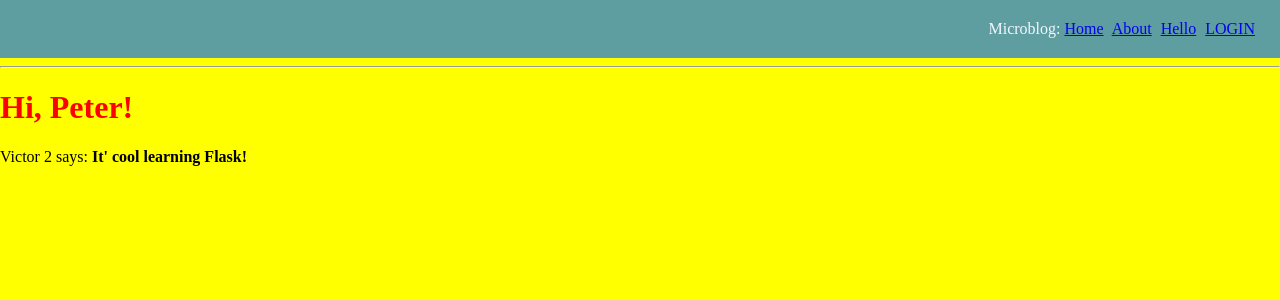
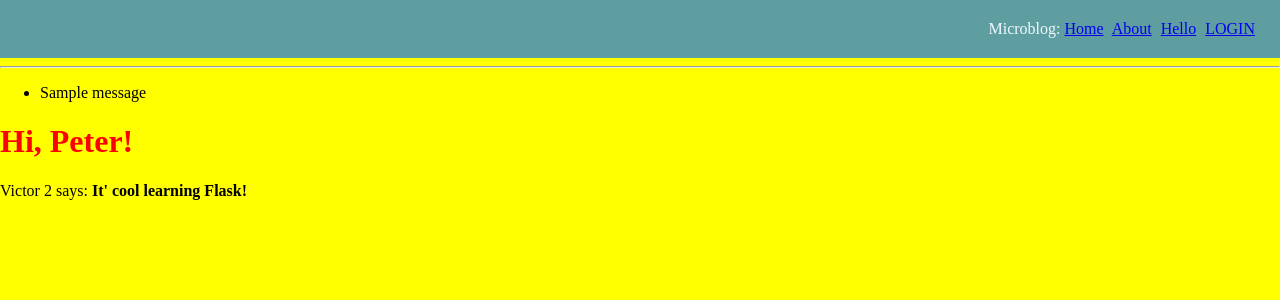
Before and after one commit to victsomie/microblog, a Flask app: page / in a window 1280 px wide. Shown: the top 300 px of the page. Run offline with Flask 2, Linux system fonts and the light colour scheme; one stand-in notice (Sample message) is shown.

Commit message:
added content

```diff
--- a/app/templates/base.html
+++ b/app/templates/base.html
@@ -15,8 +15,16 @@
         <a href="/hello">Hello</a>
         <a href="/login">LOGIN</a>
       </div>
-
     <hr>
+{% with messages = get_flashed_messages() %}
+      {% if messages %}
+        <ul>
+        {% for message in messages %}
+            <li>{{ message }} </li>
+        {% endfor %}
+        </ul>
+      {% endif %}
+    {% endwith %}
     {% block content %}{% endblock %}
   </body>
 </html>
--- a/app/views.py
+++ b/app/views.py
@@ -47,7 +47,7 @@ def index():
 
 
 
-def login():
+def jlogin():
     form = LoginForm()
     return render_template('login.html',
                            title='Sign In',
```
